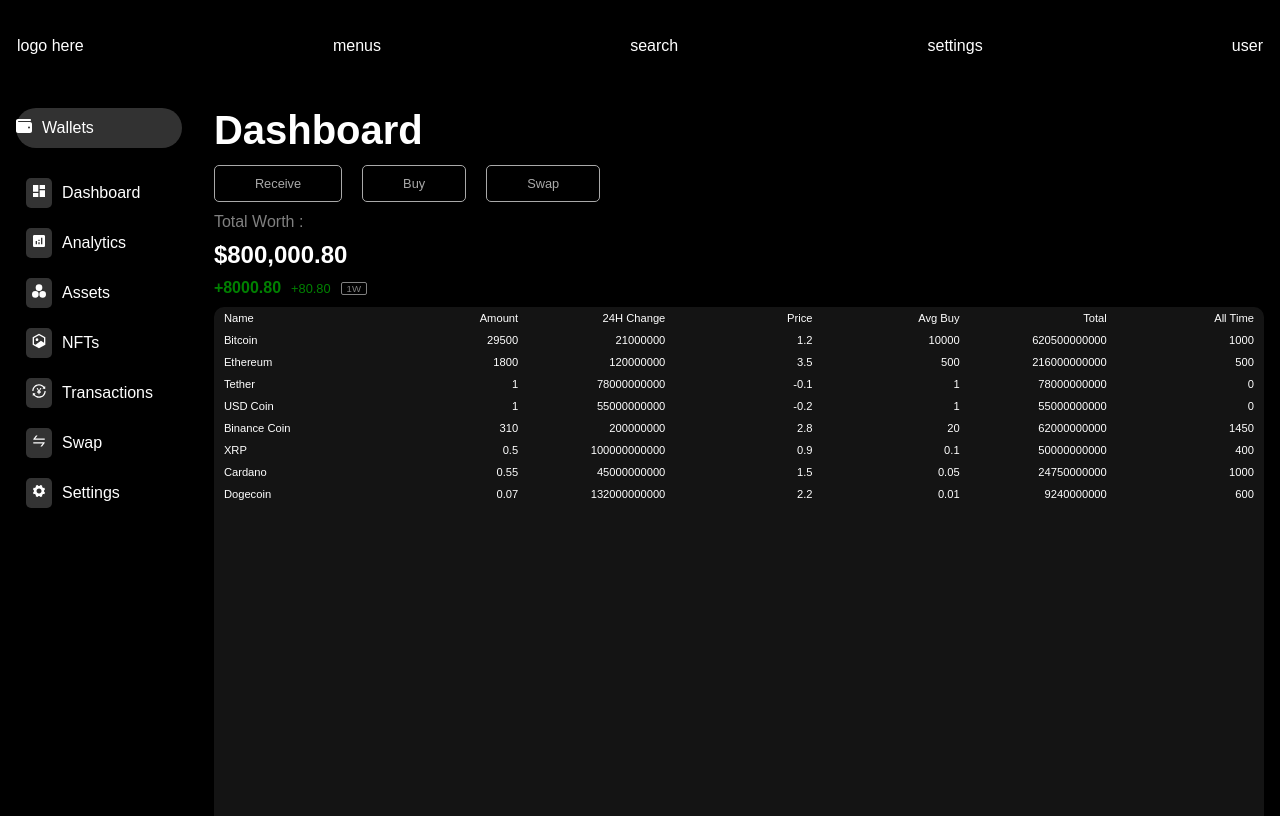
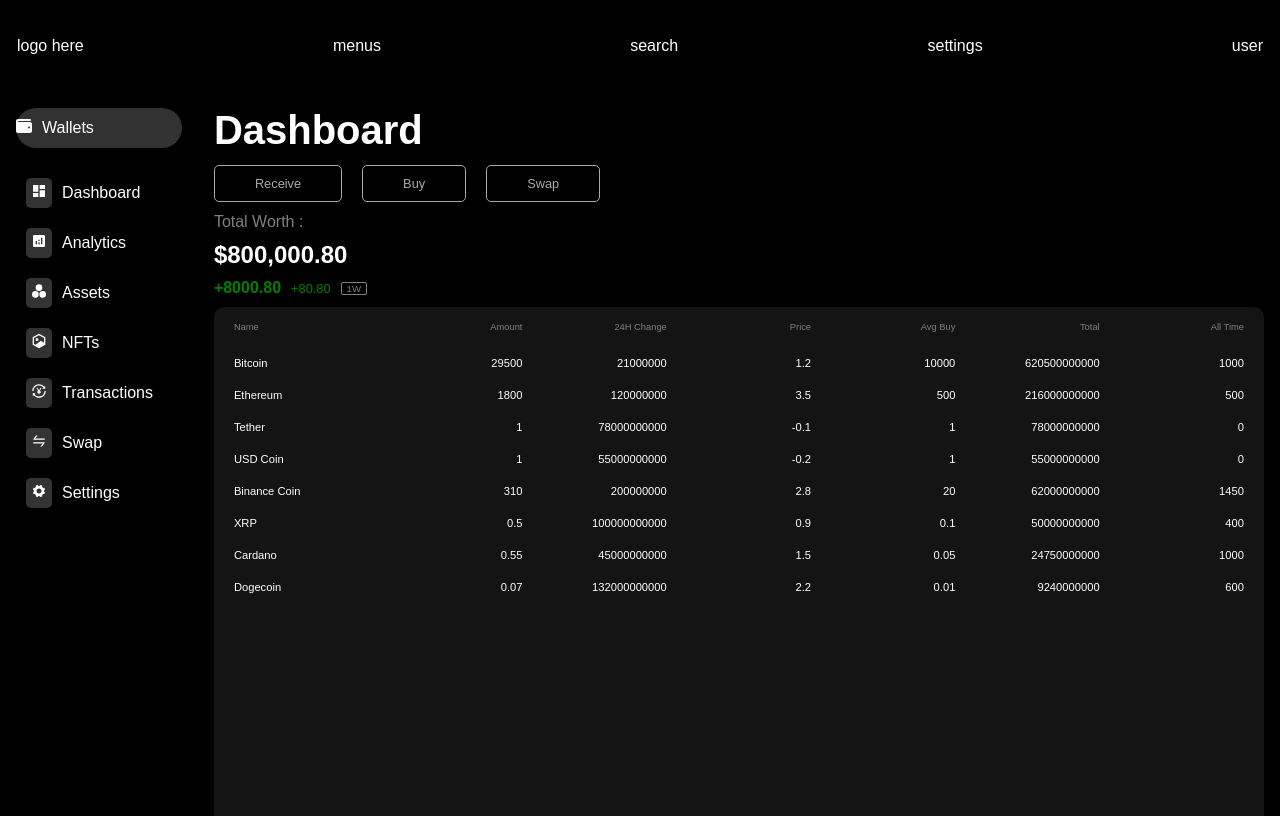
Before and after one commit to aeropriest/interfaces, a Next.js app: page /portfolio in a window 1280 px wide. Built offline with nearby package versions, Linux system fonts and the light colour scheme.

Commit message:
* Finished the table

```diff
--- a/src/app/components/table/page.tsx
+++ b/src/app/components/table/page.tsx
@@ -94,8 +94,8 @@ const tokens = [
 
 const Table = ({ tokens }: any) => {
     console.log(tokens);
-    return (<div className={styles.main}>
-        <div className={styles.row}>
+    return (<div>
+        <div className={styles.header}>
             <div className={styles.text}>Name</div>
             <div className={styles.numbers}>Amount</div>
             <div className={styles.numbers}>24H Change</div>
--- a/src/app/components/table/styles.module.scss
+++ b/src/app/components/table/styles.module.scss
@@ -3,7 +3,7 @@
 .row{
     display: flex;
     width: 100%;
-    padding: 5px 10px;
+    padding: 10px 20px;
     .text {
         color: white;
         width: 25%;
@@ -18,13 +18,16 @@
 .header{
     display: flex;
     width: 100%;
-    padding: 5px 20px;
+    padding: 15px 20px;
+    border-top-left-radius: 15px;
+    border-top-right-radius: 15px;
+    color: gray;
+    font-size: smaller;
+    font-weight: bolder;
     .text {
-        color: white;
         width: 25%;
     }
     .numbers {
-        color: white;
         text-align: right;
         width: 25%;
     }
```
